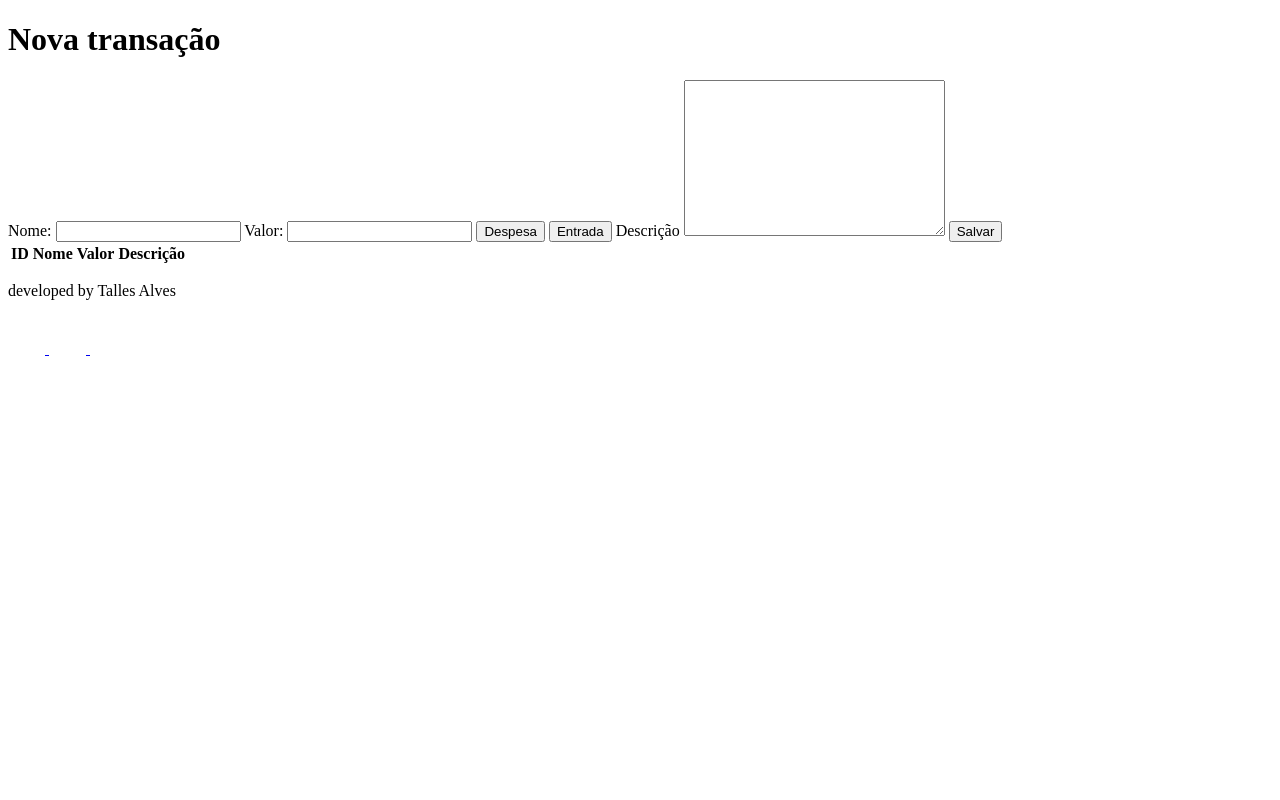
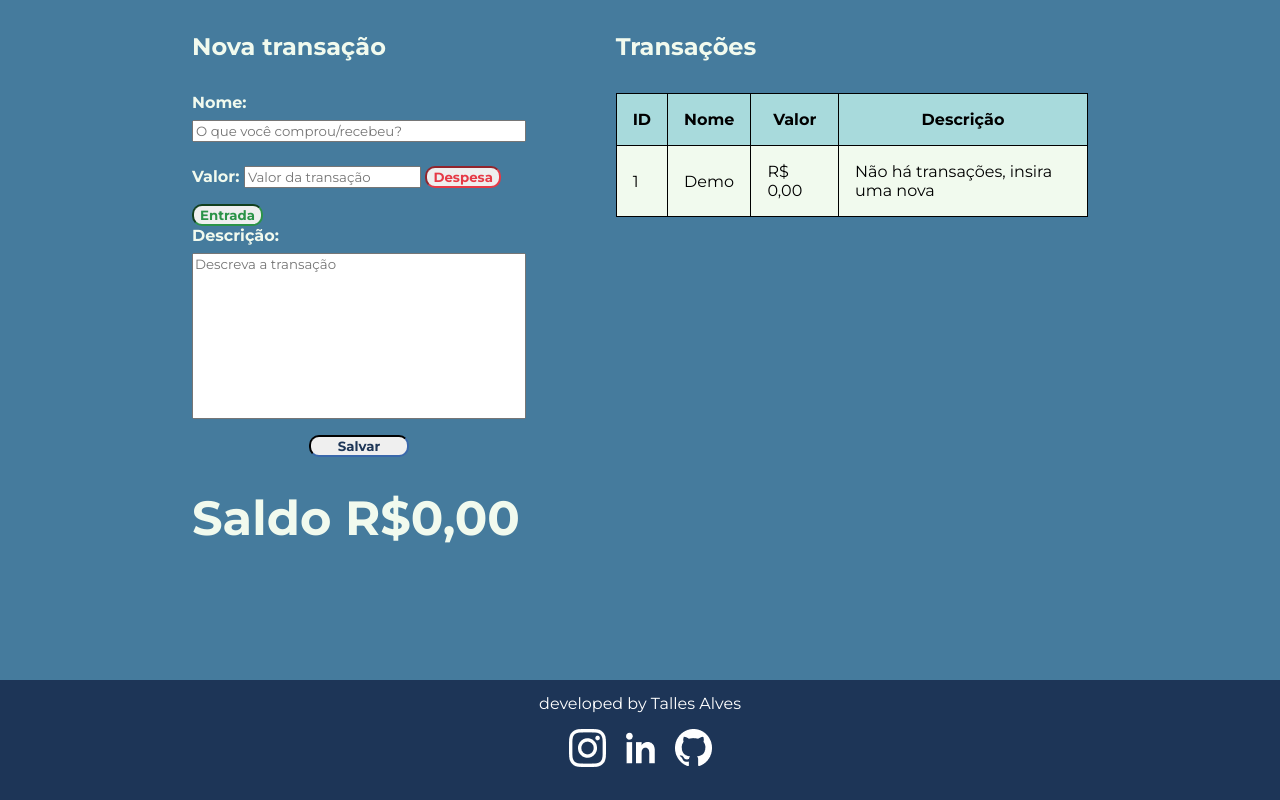
Before and after one commit to Tsplay25/api_finance, a plain HTML site: page index.html in a window 1280 px wide. Drawn offline with Linux system fonts and the light colour scheme.

Commit message:
css base

```diff
--- a/index.html
+++ b/index.html
@@ -5,24 +5,32 @@
     <meta charset="UTF-8">
     <meta name="viewport" content="width=device-width, initial-scale=1.0">
     <title>Controle Financeiro</title>
+    <link rel="stylesheet" href="style.css">
 </head>
 
 <body>
     <main>
+        <section id="new-transaction">
             <form action="">
                 <h1>Nova transação</h1>
 
                 <label for="name">Nome:</label>
-            <input type="text" id="name">
+                <input type="text" id="name" placeholder="O que você comprou/recebeu?">
+                <section>
                     <label for="value">Valor:</label>
-            <input type="text" id="value">
+                    <input type="text" id="value" placeholder="Valor da transação">
                     <button id="btnOut">Despesa</button>
                     <button id="btnIn">Entrada</button>
-            <label for="description">Descrição</label>
-            <textarea id="description" cols="30" rows="10"></textarea>
-            <button type="submit">Salvar</button>
+                </section>
+                <label for="description">Descrição:</label>
+                <textarea id="description" cols="30" rows="10" placeholder="Descreva a transação"></textarea>
+                <button type="submit" id="submit">Salvar</button>
             </form>
+            <p><strong>Saldo R$<span id="balance">0,00</span></strong></p>
+        </section>
 
+        <section>
+            <h1>Transações</h1>
             <table>
                 <thead>
                     <th>ID</th>
@@ -31,8 +39,15 @@
                     <th>Descrição</th>
                 </thead>
                 <tbody id="entries">
+                    <tr>
+                        <td>1</td>
+                        <td>Demo</td>
+                        <td>R$ 0,00</td>
+                        <td>Não há transações, insira uma nova</td>
+                    </tr>
                 </tbody>
             </table>
+        </section>
     </main>
 
     <footer>
--- /dev/null
+++ b/style.css
@@ -0,0 +1,120 @@
+@import url('https://fonts.googleapis.com/css2?family=Montserrat:wght@400;700&display=swap');
+
+* {
+    font-family: 'Montserrat', sans-serif;
+    margin: 0;
+}
+
+body {
+    height: 100vh;
+    background-color: #457b9d;
+}
+
+main {
+    display: flex;
+    gap: 10%;
+    margin: 0 auto;
+    width: 70%;
+    height: 85%;
+}
+
+#new-transaction {
+    color: #f1faee;
+    font-weight: 800;
+}
+
+h1 {
+    color: #f1faee;
+    margin: 2rem 0;
+}
+
+form {
+    display: flex;
+    flex-direction: column;
+}
+
+section button {
+    font-weight: bold;
+    border-radius: 10px;
+    border-style: inset;
+}
+
+#btnOut {
+    color: #e63946;
+    border-color: #e63946;
+}
+
+#btnOut:hover {
+    color: #f1faee;
+    background-color: #e63946;
+}
+
+#btnIn {
+    color: #2b9348;
+    border-color: #2b9348;
+}
+
+#btnIn:hover {
+    color: #f1faee;
+    background-color: #2b9348;
+}
+
+input,
+textarea {
+    margin: 0.5rem 0 1rem 0;
+}
+
+textarea {
+    resize: none;
+}
+
+#submit {
+    width: 30%;
+    margin: 0 auto;
+    color: #1d3557;
+    border-color: #1d3557;
+}
+
+#submit:hover {
+    color: #f1faee;
+    background-color: #1d3557;
+}
+
+section p {
+    margin: 2rem 0;
+    font-size: 3rem;
+}
+
+table {
+    border-collapse: collapse;
+    background-color: #f1faee;
+}
+
+thead {
+    background-color: #a8dadc;
+}
+
+th,
+td {
+    border: 1px solid black;
+    padding: 1rem;
+}
+
+
+/* footer */
+
+footer {
+    color: #fff;
+    display: flex;
+    flex-direction: column;
+    align-items: center;
+    justify-content: center;
+    background-color: #1d3557;
+    height: 15%;
+}
+
+#social-media {
+    margin: 1rem;
+    display: flex;
+    gap: 1rem;
+}
```
Lines whose indentation alone changed are shown as unchanged.
